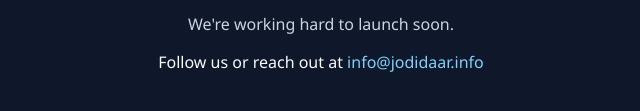
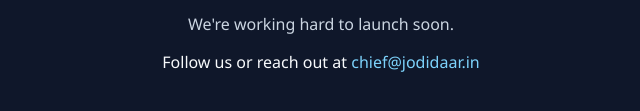
Before and after one commit to Goji-B/Jodidaar_Info, a plain HTML site: page index.html in a window 1280 px wide. Shown: the part 429-540 px from the top of the page, 319-959 px from the left. Drawn offline with Linux system fonts and the light colour scheme.

Commit message:
Update index.html
Corrected Email Address

```diff
--- a/index.html
+++ b/index.html
@@ -11,7 +11,7 @@
     <h1>Jodidaar</h1>
     <p class="tagline">Your trusted companion – always near, always watching.</p>
     <p class="coming-soon">We're working hard to launch soon.</p>
-    <p class="contact">Follow us or reach out at <a href="mailto:info@jodidaar.info">info@jodidaar.info</a></p>
+    <p class="contact">Follow us or reach out at <a href="mailto:chief@jodidaar.in">chief@jodidaar.in</a></p>
   </div>
 </body>
 </html>
```
